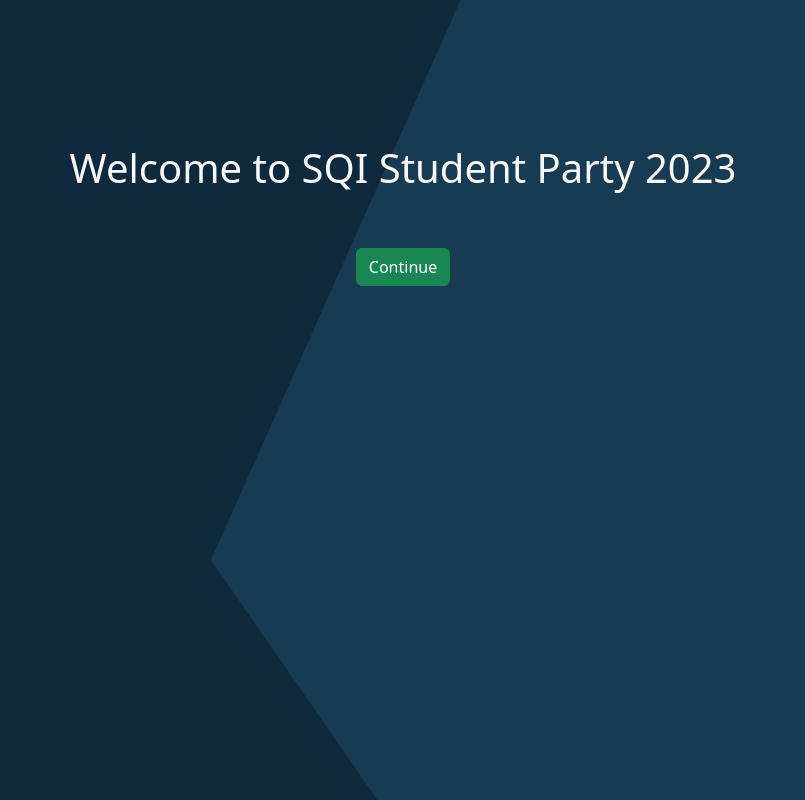
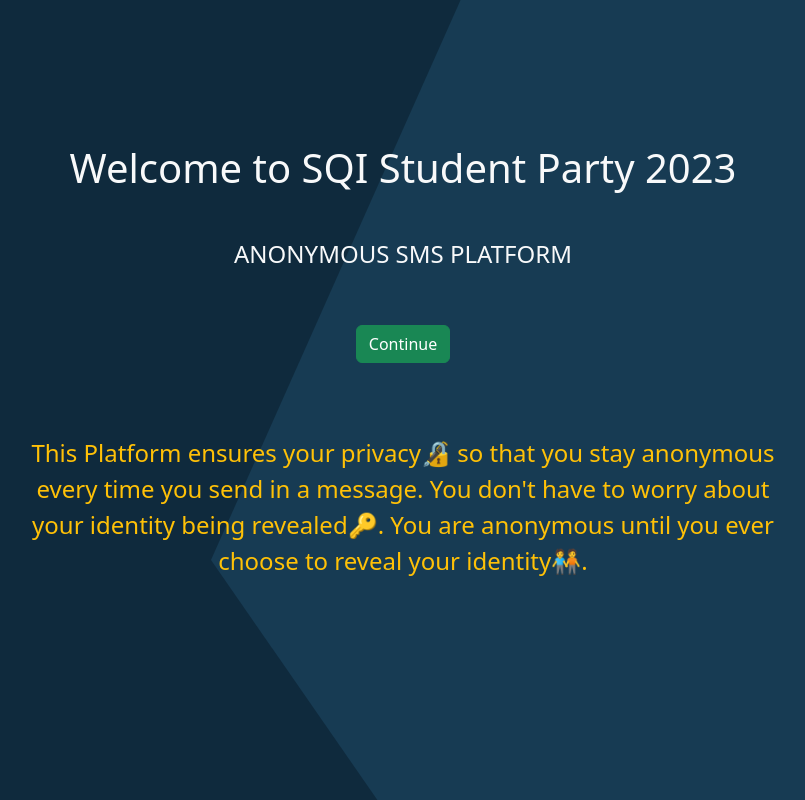
Before and after one commit to Oluwafemi-John1/Anonymous-message-app, a React (Vite) app: page / in a window 1280 px wide. Shown: the whole page, without its empty margins (237-1042 px from the left). Built offline with nearby package versions, Linux system fonts and the light colour scheme.

Commit message:
More messages added to homepage

```diff
--- a/src/components/Home.jsx
+++ b/src/components/Home.jsx
@@ -22,11 +22,11 @@ const Home = () => {
     const signIn = () => {
         // alert("ok")
         signInAnonymously(auth)
-        .then((res)=>{
+            .then((res) => {
                 console.log(res);
                 navigate('/addchat')
             })
-        .catch((err)=>{
+            .catch((err) => {
                 console.log(err);
             })
     }
@@ -34,7 +34,10 @@ const Home = () => {
         <>
             <div className="mt-5 col-lg-8 col-10 mx-auto text-center p-lg-5 p-2">
                 <h1 className='mt-lg-5 mt-4 text-light'>Welcome to SQI Student Party 2023</h1>
+                <h4 className='text-light text-uppercase mt-lg-5 mt-4'>Anonymous SMS Platform</h4>
                 <button onClick={signIn} className='btn btn-success my-5'>Continue</button>
+                <p className='mt-4 text-warning fs-4'>
+                    This Platform ensures your privacy🔏 so that you stay anonymous every time you send in a  message. You don't have to worry about your identity being revealed🔑. You are anonymous until you ever choose to reveal your identity🧑‍🤝‍🧑.</p>
             </div>
         </>
     )
```
Lines whose indentation alone changed are shown as unchanged.
